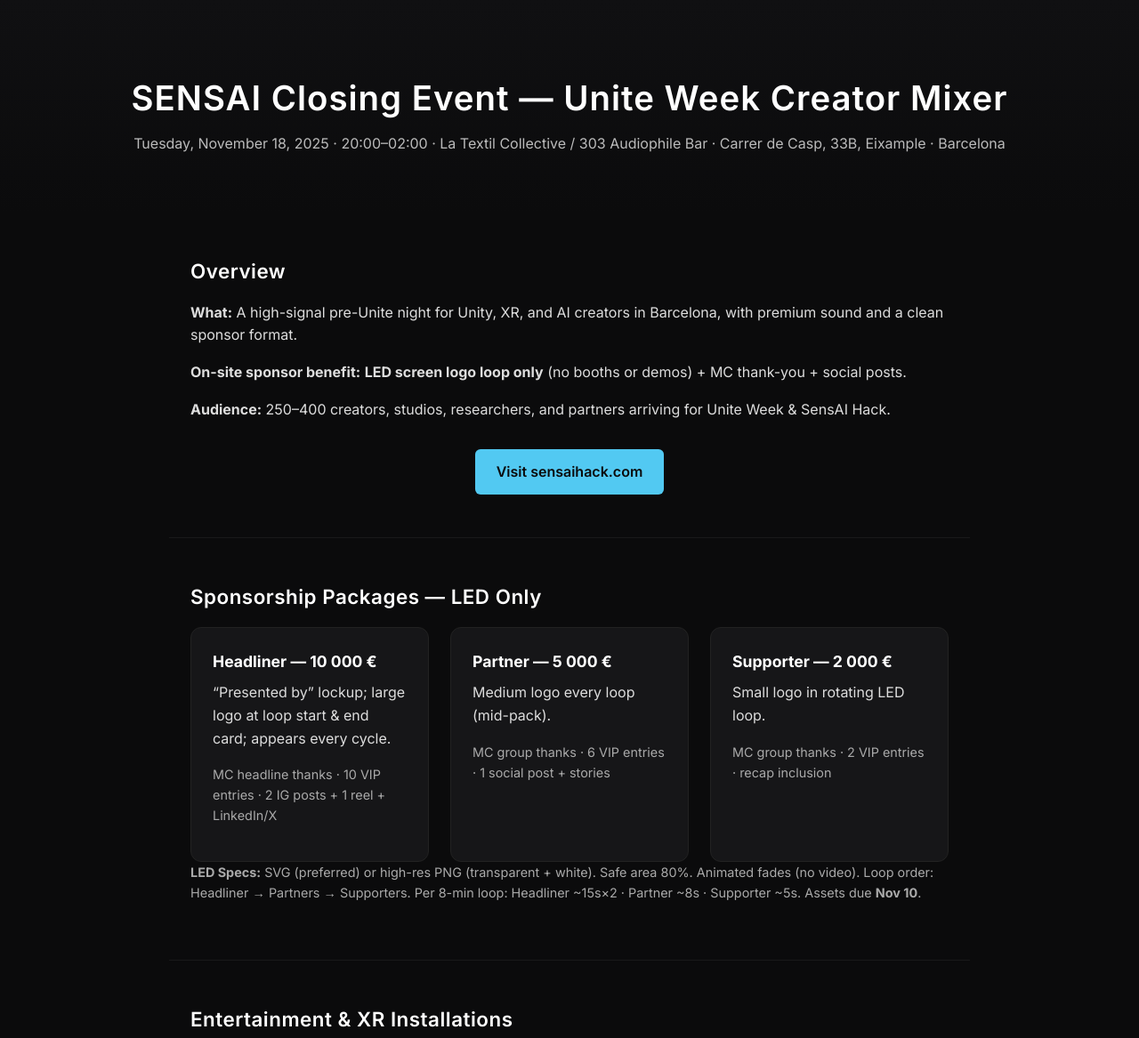
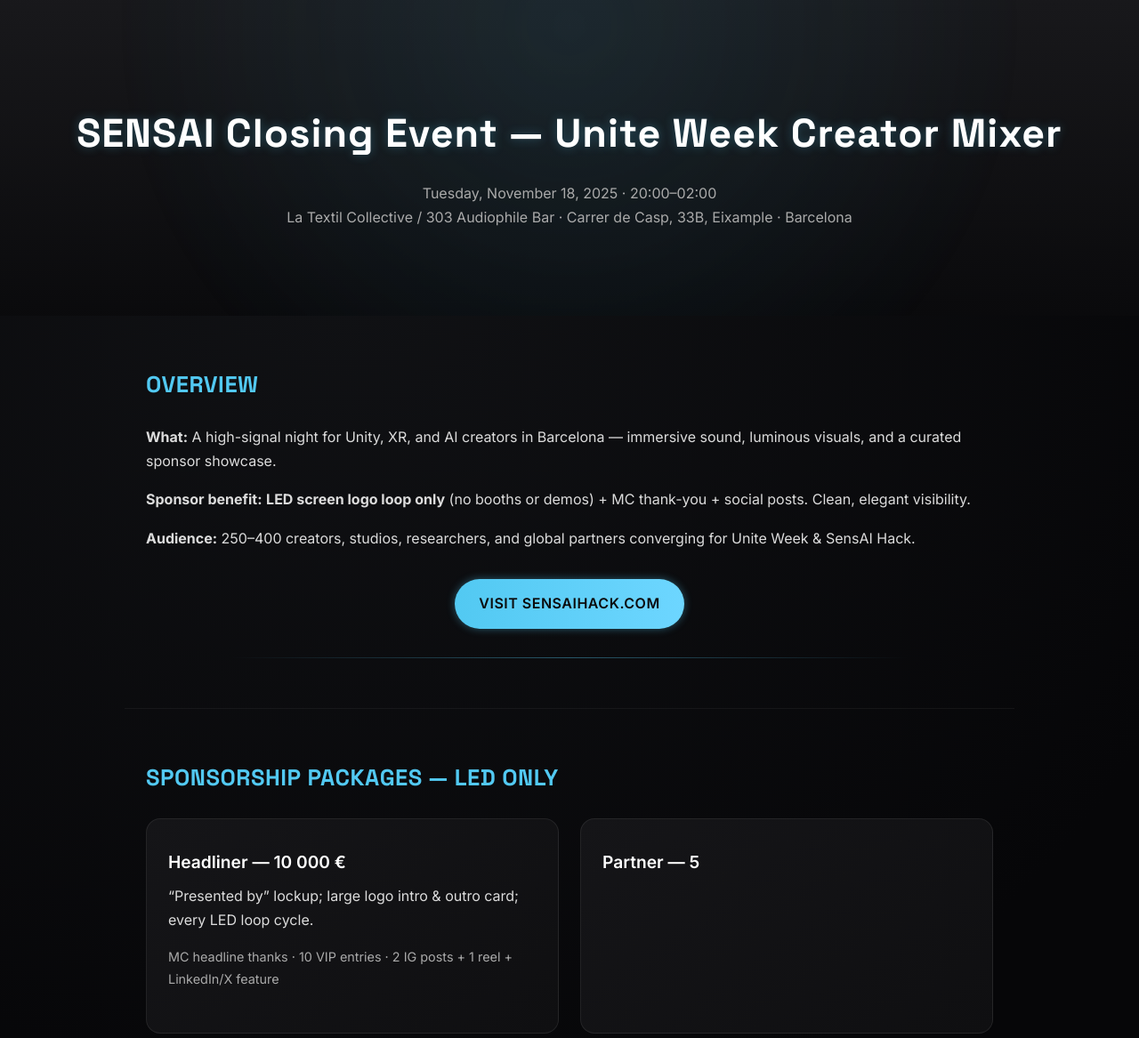
Before and after one commit to krispatl/sensAI-party, a plain HTML site: page index.html in a window 1280 px wide. Shown: the top 1167 px of the page at 89% size. Drawn offline with Linux system fonts and the light colour scheme.

Commit message:
Update index.html

```diff
--- a/index.html
+++ b/index.html
@@ -5,110 +5,197 @@
   <meta name="viewport" content="width=device-width, initial-scale=1.0" />
   <title>SENSAI Closing Event — Unite Week Creator Mixer</title>
   <meta name="description" content="SENSAI Closing Event — Unite Week Creator Mixer in Barcelona at 303 Audiophile Bar. Featuring Gantasmo, Nina Vondi, Lola & Delfi, Ailin Bars, KYSS, and Love Vibes XR." />
-  <link href="https://fonts.googleapis.com/css2?family=Inter:wght@300;400;500;600;700&display=swap" rel="stylesheet">
+  <link href="https://fonts.googleapis.com/css2?family=Inter:wght@300;400;500;600;700&family=Space+Grotesk:wght@400;500;700&display=swap" rel="stylesheet">
+
   <style>
     * { box-sizing: border-box; margin: 0; padding: 0; }
     body {
       font-family: 'Inter', sans-serif;
-      background: #0b0b0c;
-      color: #fff;
-      line-height: 1.6;
+      background: radial-gradient(circle at 30% 20%, #111215 0%, #060608 80%);
+      color: #f5f5f5;
+      line-height: 1.7;
       overflow-x: hidden;
     }
+
     header {
+      position: relative;
       text-align: center;
-      padding: 5rem 1rem 3rem;
-      background: linear-gradient(180deg,#101012,#0b0b0c);
+      padding: 7rem 1rem 5rem;
+      background: linear-gradient(180deg, rgba(25,25,28,0.95), rgba(10,10,12,0.9));
+      overflow: hidden;
     }
+
+    header::after {
+      content: "";
+      position: absolute;
+      top: 0; left: 0; width: 100%; height: 100%;
+      background: radial-gradient(circle at 50% 10%, rgba(82,201,242,0.15), transparent 70%);
+      animation: pulse 6s ease-in-out infinite alternate;
+      z-index: 0;
+    }
+
+    @keyframes pulse {
+      from { opacity: 0.3; transform: scale(1); }
+      to { opacity: 0.7; transform: scale(1.05); }
+    }
+
     header h1 {
-      font-size: 2.4rem;
+      font-family: 'Space Grotesk', sans-serif;
+      font-size: 2.8rem;
       letter-spacing: 1px;
-      font-weight: 600;
+      font-weight: 700;
+      color: #fff;
+      position: relative;
+      z-index: 1;
+      text-shadow: 0 0 12px rgba(82,201,242,0.3);
     }
+
     header p {
       font-size: 1rem;
-      color: #bbb;
-      margin-top: .5rem;
+      color: #aaa;
+      margin-top: 1rem;
+      position: relative;
+      z-index: 1;
     }
+
     section {
-      max-width: 900px;
+      max-width: 1000px;
       margin: 0 auto;
-      padding: 3rem 1.5rem;
-      border-bottom: 1px solid rgba(255,255,255,0.06);
+      padding: 3.5rem 1.5rem;
+      border-bottom: 1px solid rgba(255,255,255,0.05);
     }
-    h2 {
-      font-size: 1.4rem;
-      margin-bottom: 1rem;
+
+    section h2 {
+      font-family: 'Space Grotesk', sans-serif;
+      font-size: 1.6rem;
       font-weight: 600;
       letter-spacing: .5px;
+      margin-bottom: 1.5rem;
+      color: #52c9f2;
+      text-transform: uppercase;
     }
-    p { margin-bottom: 1rem; color: #ddd; }
-    ul { margin-left: 1.2rem; color: #ccc; }
-    a { color: #52c9f2; text-decoration: none; }
+
+    p, li { color: #dcdcdc; }
+    p { margin-bottom: 1rem; }
+    ul { margin-left: 1.2rem; }
+    a { color: #6dd6ff; text-decoration: none; }
     a:hover { text-decoration: underline; }
 
     .packages {
       display: grid;
-      grid-template-columns: repeat(auto-fit, minmax(250px, 1fr));
+      grid-template-columns: repeat(auto-fit, minmax(260px, 1fr));
       gap: 1.5rem;
+      margin-top: 1.5rem;
+    }
+
+    .card {
+      background: linear-gradient(145deg, #151518, #0f0f11);
+      border: 1px solid rgba(255,255,255,0.08);
+      border-radius: 16px;
+      padding: 2rem 1.5rem;
+      transition: all .4s ease;
+      box-shadow: 0 0 0 rgba(82,201,242,0);
+      position: relative;
+      overflow: hidden;
+    }
+
+    .card::before {
+      content: "";
+      position: absolute;
+      inset: 0;
+      background: radial-gradient(circle at 30% 30%, rgba(82,201,242,0.07), transparent 70%);
+      opacity: 0;
+      transition: opacity 0.4s ease;
+    }
+
+    .card:hover::before { opacity: 1; }
+    .card:hover {
+      border-color: #52c9f2;
+      box-shadow: 0 0 20px rgba(82,201,242,0.25);
+      transform: translateY(-3px);
+    }
+
+    .card h3 {
+      color: #fff;
+      font-size: 1.2rem;
+      margin-bottom: .5rem;
+      font-weight: 600;
+    }
+
+    .small { font-size: 0.9rem; color: #aaa; }
+
+    .cta {
+      text-align: center;
+      margin-top: 2rem;
+    }
+
+    .cta a.button {
+      display: inline-block;
+      background: linear-gradient(90deg,#52c9f2,#6dd6ff);
+      color: #0b0b0c;
+      padding: 0.9rem 1.7rem;
+      border-radius: 50px;
+      font-weight: 600;
+      text-transform: uppercase;
+      letter-spacing: 0.5px;
+      transition: all .3s ease;
+      box-shadow: 0 0 10px rgba(82,201,242,0.4);
+    }
+
+    .cta a.button:hover {
+      background: linear-gradient(90deg,#6dd6ff,#b3f0ff);
+      transform: scale(1.05);
+    }
+
+    .grid2 {
+      display: grid;
+      grid-template-columns: 1fr 1fr;
+      gap: 2.5rem;
       margin-top: 1rem;
     }
-    .card {
-      background: #161618;
-      border: 1px solid #222;
-      border-radius: 12px;
-      padding: 1.5rem;
-      transition: all .3s ease;
+
+    @media(max-width:700px){
+      .grid2 { grid-template-columns: 1fr; }
+      header h1 { font-size: 2rem; }
     }
-    .card:hover {
-      border-color: #52c9f2;
-      box-shadow: 0 0 10px rgba(82,201,242,0.3);
-    }
-    .card h3 {
-      color: #fff;
-      font-size: 1.1rem;
-      margin-bottom: .5rem;
-    }
-    .small { font-size: 0.9rem; color: #aaa; }
 
     footer {
       text-align: center;
       padding: 3rem 1rem;
-      background: #0b0b0c;
+      background: #080809;
       font-size: 0.9rem;
       color: #888;
+      letter-spacing: 0.4px;
     }
-    .cta {
-      text-align: center;
-      margin-top: 2rem;
+
+    footer p span {
+      color: #52c9f2;
     }
-    .cta a.button {
-      display: inline-block;
-      background: #52c9f2;
-      color: #0b0b0c;
-      padding: 0.8rem 1.5rem;
-      border-radius: 6px;
-      font-weight: 600;
-      transition: background .3s;
+
+    /* Subtle divider glow between sections */
+    section::after {
+      content: "";
+      display: block;
+      width: 80%;
+      height: 1px;
+      margin: 2rem auto 0;
+      background: linear-gradient(90deg, transparent, rgba(82,201,242,0.4), transparent);
     }
-    .cta a.button:hover { background: #6dd6ff; }
 
-    .grid2 { display: grid; grid-template-columns: 1fr 1fr; gap: 2rem; }
-    @media(max-width:700px){ .grid2{grid-template-columns:1fr;} }
   </style>
 </head>
 <body>
 
 <header>
   <h1>SENSAI Closing Event — Unite Week Creator Mixer</h1>
-  <p>Tuesday, November 18, 2025 · 20:00–02:00 · La Textil Collective / 303 Audiophile Bar · Carrer de Casp, 33B, Eixample · Barcelona</p>
+  <p>Tuesday, November 18, 2025 · 20:00–02:00<br>La Textil Collective / 303 Audiophile Bar · Carrer de Casp, 33B, Eixample · Barcelona</p>
 </header>
 
 <section id="overview">
   <h2>Overview</h2>
-  <p><strong>What:</strong> A high-signal pre-Unite night for Unity, XR, and AI creators in Barcelona, with premium sound and a clean sponsor format.</p>
-  <p><strong>On-site sponsor benefit:</strong> <strong>LED screen logo loop only</strong> (no booths or demos) + MC thank-you + social posts.</p>
-  <p><strong>Audience:</strong> 250–400 creators, studios, researchers, and partners arriving for Unite Week & SensAI Hack.</p>
+  <p><strong>What:</strong> A high-signal night for Unity, XR, and AI creators in Barcelona — immersive sound, luminous visuals, and a curated sponsor showcase.</p>
+  <p><strong>Sponsor benefit:</strong> <b>LED screen logo loop only</b> (no booths or demos) + MC thank-you + social posts. Clean, elegant visibility.</p>
+  <p><strong>Audience:</strong> 250–400 creators, studios, researchers, and global partners converging for Unite Week & SensAI Hack.</p>
   <div class="cta"><a class="button" href="https://sensaihack.com/barcelona/" target="_blank">Visit sensaihack.com</a></div>
 </section>
 
@@ -117,64 +204,8 @@
   <div class="packages">
     <div class="card">
       <h3>Headliner — 10 000 €</h3>
-      <p>“Presented by” lockup; large logo at loop start & end card; appears every cycle.</p>
-      <p class="small">MC headline thanks · 10 VIP entries · 2 IG posts + 1 reel + LinkedIn/X</p>
+      <p>“Presented by” lockup; large logo intro & outro card; every LED loop cycle.</p>
+      <p class="small">MC headline thanks · 10 VIP entries · 2 IG posts + 1 reel + LinkedIn/X feature</p>
     </div>
     <div class="card">
-      <h3>Partner — 5 000 €</h3>
-      <p>Medium logo every loop (mid-pack).</p>
-      <p class="small">MC group thanks · 6 VIP entries · 1 social post + stories</p>
-    </div>
-    <div class="card">
-      <h3>Supporter — 2 000 €</h3>
-      <p>Small logo in rotating LED loop.</p>
-      <p class="small">MC group thanks · 2 VIP entries · recap inclusion</p>
-    </div>
-  </div>
-  <p class="small"><strong>LED Specs:</strong> SVG (preferred) or high-res PNG (transparent + white). Safe area 80%. Animated fades (no video). Loop order: Headliner → Partners → Supporters. Per 8-min loop: Headliner ~15s×2 · Partner ~8s · Supporter ~5s. Assets due <b>Nov 10</b>.</p>
-</section>
-
-<section id="entertainment">
-  <h2>Entertainment & XR Installations</h2>
-  <div class="grid2">
-    <div>
-      <p><strong>DJ / Live:</strong> Gantasmo · Nina Vondi · Lola & Delfi (Barcelona underground) · Ailin Bars (live flute + electronics, 15’)</p>
-      <p><strong>Visuals:</strong> KYSS — Barcelona VJ (Input, Sala Apolo)</p>
-    </div>
-    <div>
-      <p><strong>Love Vibes — Multiuser XR Installation</strong><br/>
-      AI × Dance × AR · Hand-Tracking · Quest 2/3 · 10-minute cycles.<br/>
-      Lead Artists: Daniel González-Franco & Cathline Smoos · Producer: Henrik Arne Sprengel / Espronceda Institute of Art & Culture (Spain)</p>
-      <div class="cta"><a class="button" href="https://app.swapcard.com/event/newimages-festival-2025/exhibitor/RXhoaWJpdG9yXzIxNjcyMzQ=" target="_blank">View Love Vibes →</a></div>
-    </div>
-  </div>
-</section>
-
-<section id="schedule">
-  <h2>Run of Show</h2>
-  <ul>
-    <li>20:00–21:00   Opening DJ — Gantasmo</li>
-    <li>21:00–21:15   Welcome + Sponsor Thanks (MC / Henrik remarks)</li>
-    <li>21:15–21:30   Ailin Bars (live flute + electronics)</li>
-    <li>21:30–22:15   Nina Vondi</li>
-    <li>22:15–23:00   Lola & Delfi</li>
-    <li>23:00–23:10   LED Sponsor Loop + MC Shout</li>
-    <li>23:10–02:00   Closing DJ — Gantasmo / B2B</li>
-  </ul>
-  <p class="small">All night: KYSS (VJ) + Love Vibes XR Installation</p>
-</section>
-
-<section id="contact">
-  <h2>Contact</h2>
-  <p><strong>Kris Pilcher</strong> — Event Coordinator<br/>
-  📧 <a href="mailto:kris@example.com">kris@example.com</a> · 📞 +34 600 000 000</p>
-  <p><strong>Links:</strong> <a href="https://sensaihack.com/barcelona/" target="_blank">sensaihack.com/barcelona</a> · <a href="https://unity.com/events/unite" target="_blank">unity.com/events/unite</a></p>
-  <p><strong>Venue:</strong> La Textil Collective / 303 Audiophile Bar · Carrer de Casp 33B · Eixample · 08010 Barcelona</p>
-</section>
-
-<footer>
-  <p>© 2025 SENSAI / Espronceda Institute of Art & Culture · Design by Kris Pilcher</p>
-</footer>
-
-</body>
-</html>
+      <h3>Partner — 5
```
